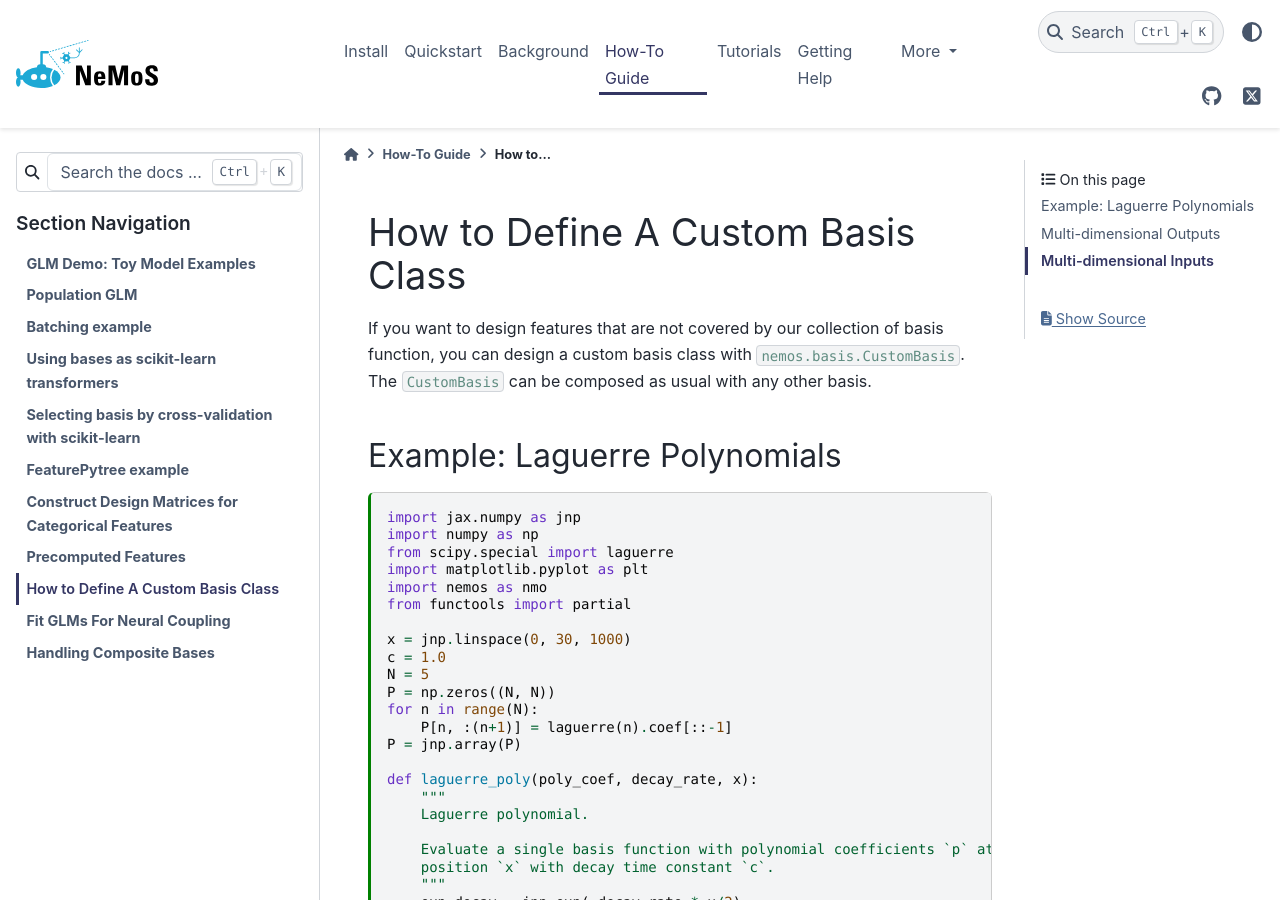
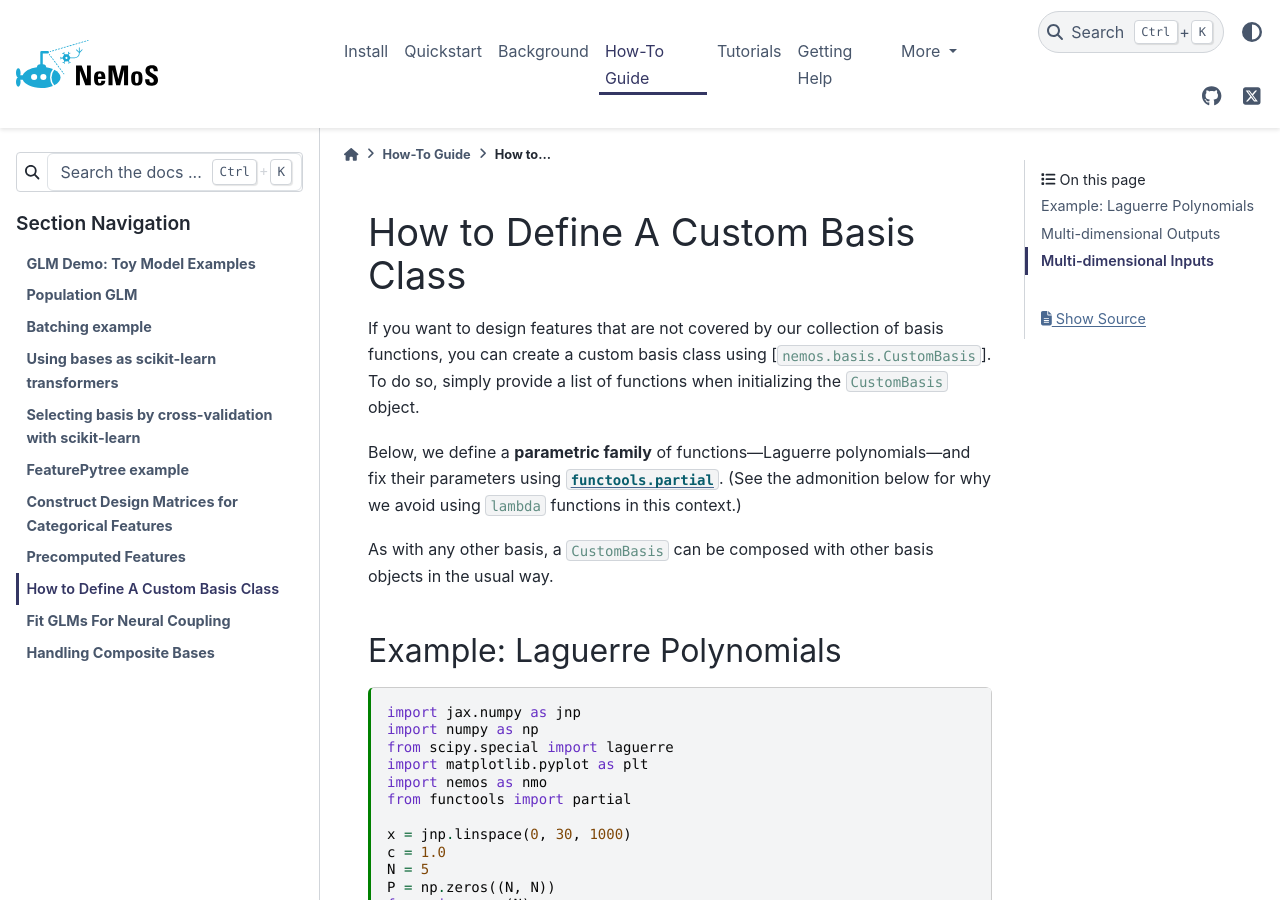
Before and after one commit to flatironinstitute/nemos, a Sphinx documentation site: the page built from docs/how_to_guide/define_a_custom_basis.md, in a window 1280 px wide and 900 px high. Built offline with Sphinx 7.4.7 and the PyData theme 0.15.4, drawn with Linux system fonts in a browser that asks for light colours.

Commit message:
refine description and add link to functools partial

```diff
--- a/docs/how_to_guide/define_a_custom_basis.md
+++ b/docs/how_to_guide/define_a_custom_basis.md
@@ -13,7 +13,11 @@
 
 # How to Define A Custom Basis Class
 
-If you want to design features that are not covered by our collection of basis function, you can design a custom basis class with `nemos.basis.CustomBasis`. The `CustomBasis` can be composed as usual with any other basis.
+If you want to design features that are not covered by our collection of basis functions, you can create a custom basis class using [`nemos.basis.CustomBasis`]. To do so, simply provide a list of functions when initializing the `CustomBasis` object.
+
+Below, we define a **parametric family** of functions—Laguerre polynomials—and fix their parameters using [`functools.partial`](https://docs.python.org/3/library/functools.html#functools.partial). (See the admonition below for why we avoid using `lambda` functions in this context.)
+
+As with any other basis, a `CustomBasis` can be composed with other basis objects in the usual way.
 
 ## Example: Laguerre Polynomials
 
```
